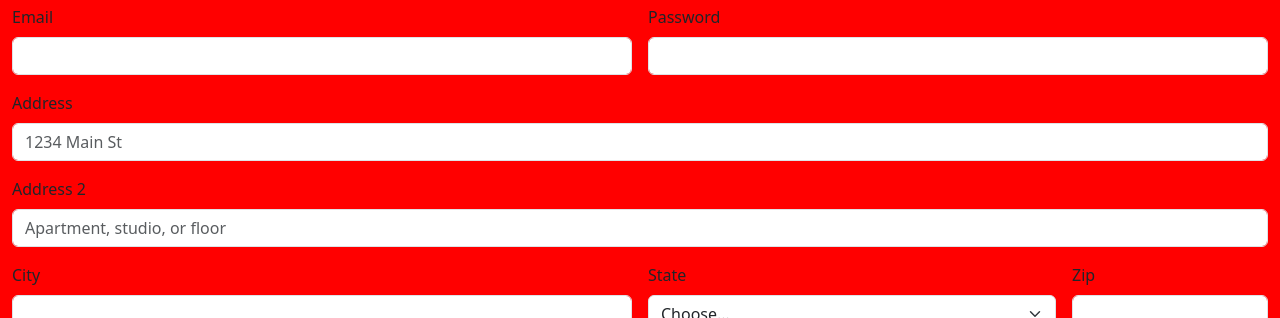
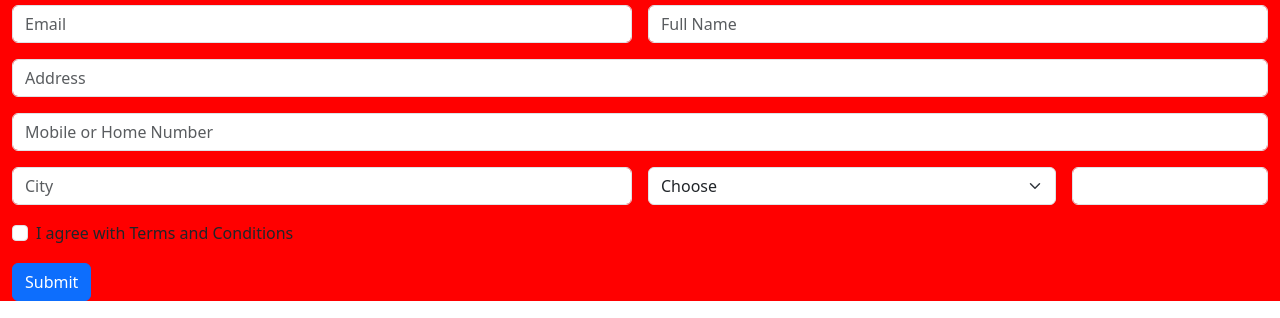
Before and after one commit to neilmrtngamboa/Project-1---Responsive-Website-Redesign, a plain HTML site: page delivery.html in a window 1280 px wide. Shown: the part 187-505 px from the top of the page. Drawn offline with nearby package versions, Linux system fonts and the light colour scheme.

Commit message:
optimized the form

```diff
--- a/delivery.html
+++ b/delivery.html
@@ -51,46 +51,42 @@
 
                 <form class="row g-3">
                     <div class="col-md-6">
-                      <label for="inputEmail4" class="form-label">Email</label>
-                      <input type="email" class="form-control" id="inputEmail4">
+                      <input type="email" class="form-control" id="inputEmail4" placeholder="Email">
                     </div>
                     <div class="col-md-6">
-                      <label for="inputPassword4" class="form-label">Password</label>
-                      <input type="password" class="form-control" id="inputPassword4">
+                      <input type="text" class="form-control" id="inputPassword4" placeholder="Full Name">
                     </div>
                     <div class="col-12">
-                      <label for="inputAddress" class="form-label">Address</label>
-                      <input type="text" class="form-control" id="inputAddress" placeholder="1234 Main St">
+                      <input type="text" class="form-control" placeholder="Address">
                     </div>
                     <div class="col-12">
-                      <label for="inputAddress2" class="form-label">Address 2</label>
-                      <input type="text" class="form-control" id="inputAddress2" placeholder="Apartment, studio, or floor">
+                      <input type="number" class="form-control" id="inputAddress2" placeholder="Mobile or Home Number">
                     </div>
                     <div class="col-md-6">
-                      <label for="inputCity" class="form-label">City</label>
-                      <input type="text" class="form-control" id="inputCity">
+                      <input type="text" class="form-control" placeholder="City">
                     </div>
                     <div class="col-md-4">
-                      <label for="inputState" class="form-label">State</label>
-                      <select id="inputState" class="form-select">
-                        <option selected>Choose...</option>
-                        <option>...</option>
+                      <select class="form-select" aria-placeholder="Province">
+                        <option selected>Choose</option>
+                        <option>NCR</option>
+                        <option>Batangas</option>
+                        <option>Cebu</option>
+                        <option>Zamboanga</option>
                       </select>
                     </div>
                     <div class="col-md-2">
-                      <label for="inputZip" class="form-label">Zip</label>
                       <input type="text" class="form-control" id="inputZip">
                     </div>
                     <div class="col-12">
                       <div class="form-check">
                         <input class="form-check-input" type="checkbox" id="gridCheck">
                         <label class="form-check-label" for="gridCheck">
-                          Check me out
+                          I agree with Terms and Conditions
                         </label>
                       </div>
                     </div>
                     <div class="col-12">
-                      <button type="submit" class="btn btn-primary">Sign in</button>
+                      <button type="submit" class="btn btn-primary">Submit</button>
                     </div>
                   </form>
             </div>
```
